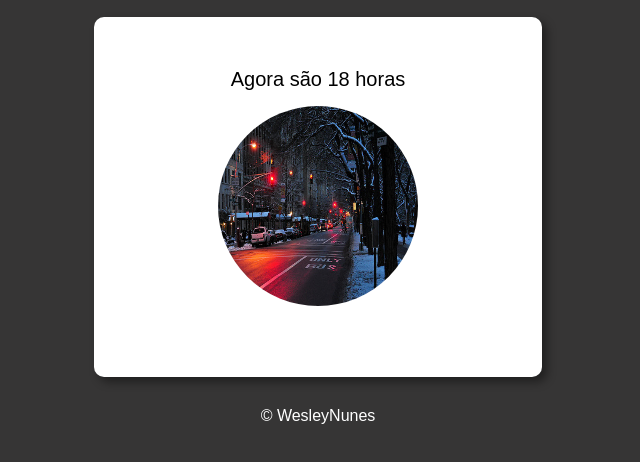
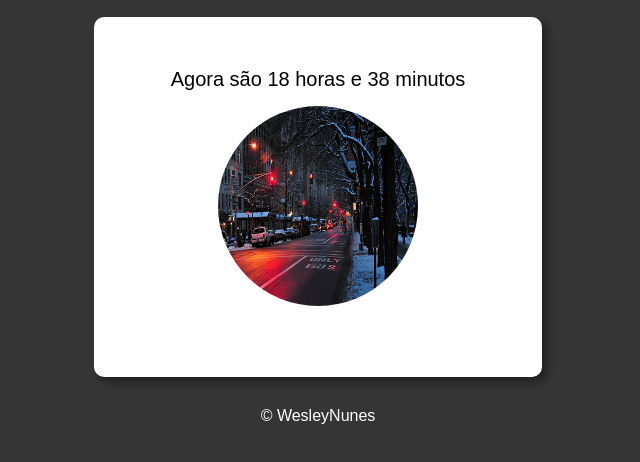
Before and after one commit to WesleyNunesSilva/Exibido-de-horario, a plain HTML site: page index.html in a window 1280 px wide. Shown: the part 78-540 px from the top of the page, without its empty margins (322-962 px from the left). Drawn offline with Linux system fonts and the light colour scheme.

Commit message:
Update project

```diff
--- a/script.js
+++ b/script.js
@@ -1,5 +1,6 @@
 let now = new Date
 let time = now.getHours()
+let minutes = now.getMinutes()
 let image = document.getElementById('picture')
 let body = document.querySelector('body')
 let description = document.querySelector('h4')
@@ -14,5 +15,5 @@ if(time >= 12 && time < 18){
     body.style.background = 'rgb(54, 53, 53)'
     image.setAttribute('src', "./files/anoitecer.jpg")
 }
-description.innerHTML = `Agora são ${time} horas`
+description.innerHTML = `Agora são ${time} horas e ${minutes} minutos`
 }
--- a/style.css
+++ b/style.css
@@ -25,7 +25,6 @@ header h1, footer {
     justify-content: center;
     margin: 20px auto;
     border-radius: 10px;
-    font: normal 16px arial;
     flex-direction: column;
     align-items: center;
     box-shadow: 5px 5px 10px rgba(0, 0, 0, 0.411);
```
